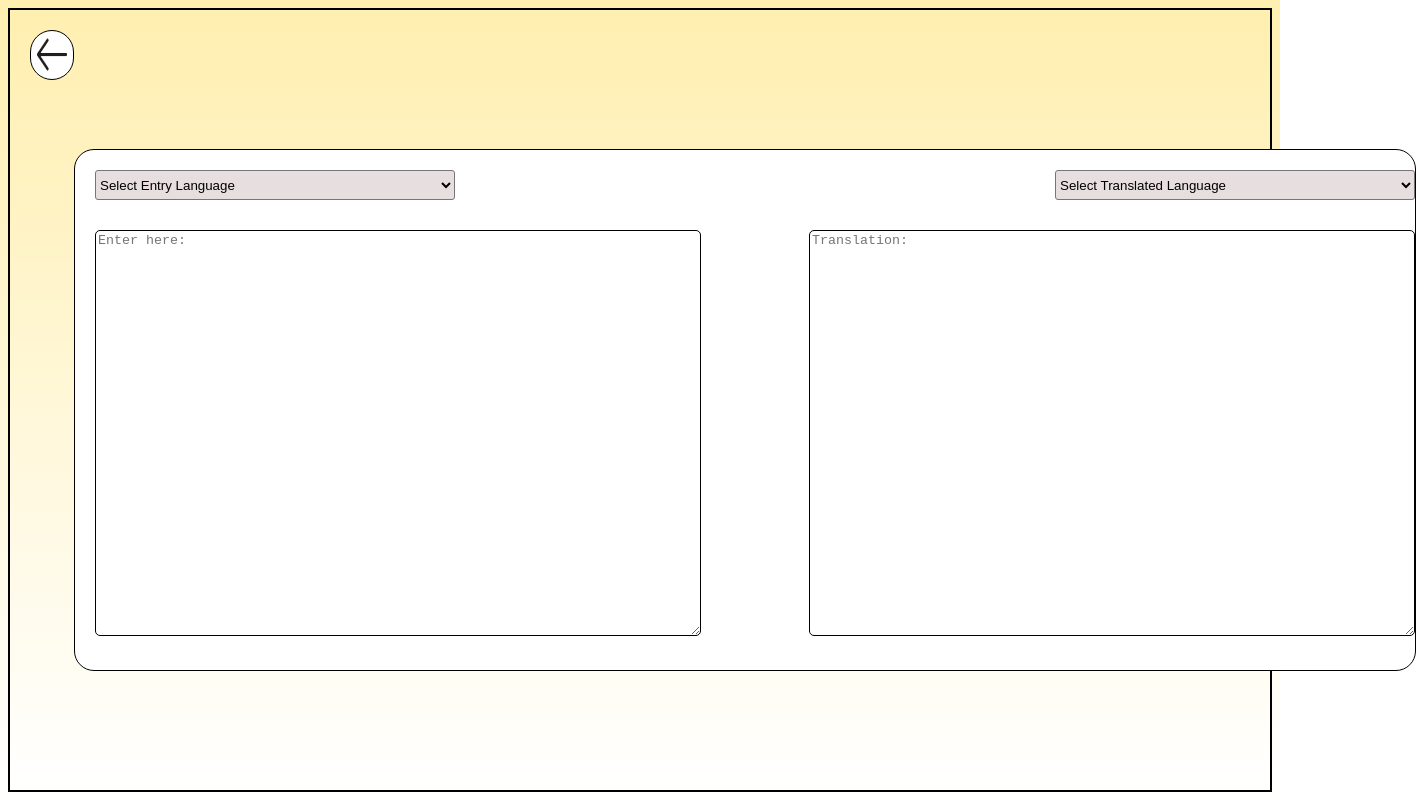
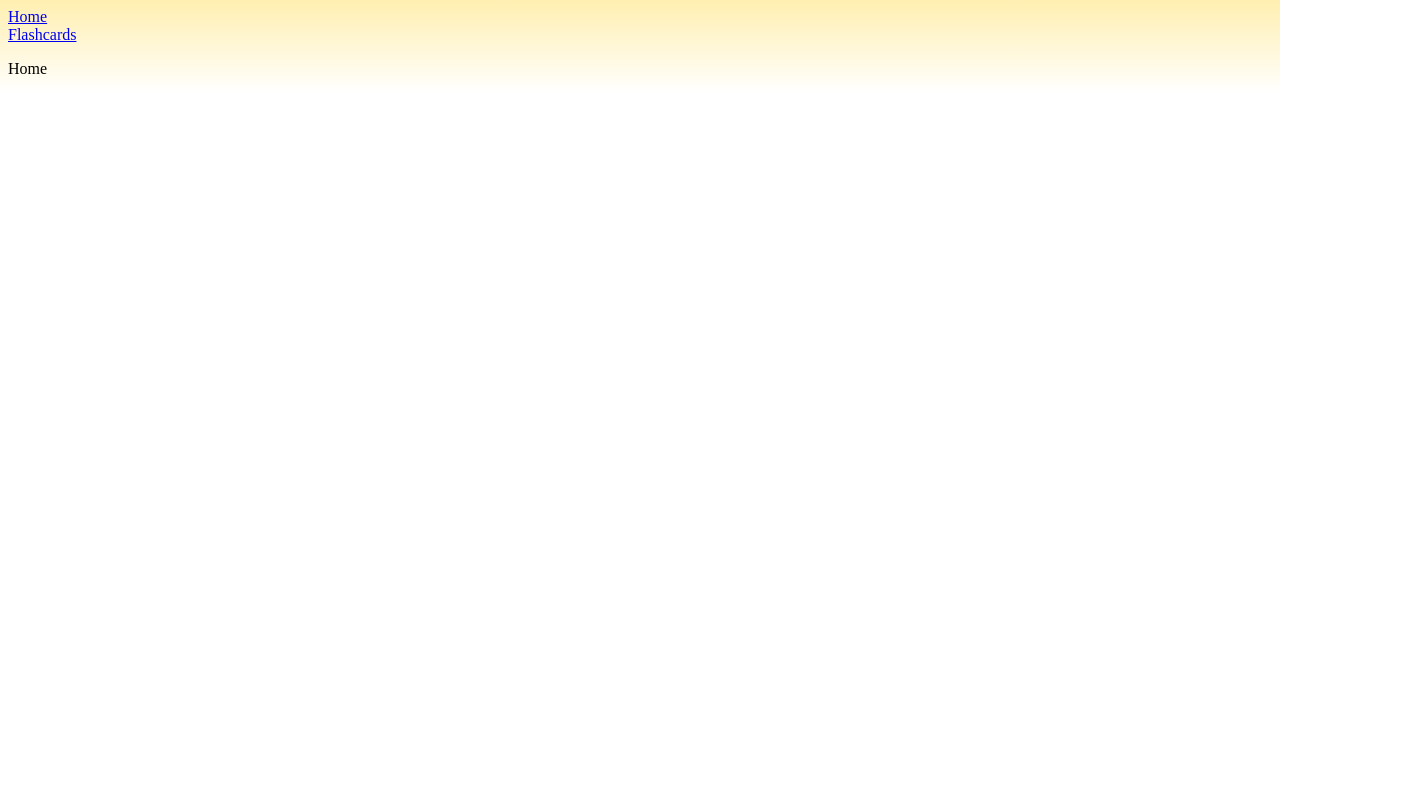
Before and after one commit to sahaurja/HELIO_FE, a React (Vite) app in the folder flip-fe/: page / in a window 1280 px wide. Shown: the whole page, 1416 px wide, since content can reach past the window. Built offline with nearby package versions, Linux system fonts and the light colour scheme.

Commit message:
succeswsful merge

```diff
--- a/flip-fe/src/App.jsx
+++ b/flip-fe/src/App.jsx
@@ -1,19 +1,20 @@
 import './App.css'
 import Flashcard from './components/Flashcard'
 import Home from './pages/Home'
-import FlashcardView from './pages/FlashcardView'
 import Navbar from './components/Navbar'
-import {BrowserRouter as Router, Routes, Route} from "react-router-dom"
+import Translator from './pages/Translator'
+import { BrowserRouter as Router, Routes, Route } from 'react-router-dom'
 
 function App() {
   return (
     <>
-      <Navbar/>
+      <Navbar />
       <Router>
-          <Routes>
-              <Route path = "/" element = {<Home/>}/>
-              <Route path = "/flashcards" element = {<Flashcard/>}/>
-          </Routes>
+        <Routes>
+          <Route path="/" element={<Home />} />
+          <Route path="/flashcards" element={<Flashcard />} />
+          <Route path="/translate" element={<Translator />} />
+        </Routes>
       </Router>
     </>
   )
--- a/flip-fe/src/main.jsx
+++ b/flip-fe/src/main.jsx
@@ -1,16 +1,10 @@
-import React, { StrictMode} from 'react'
+import React, { StrictMode } from 'react'
 import { createRoot } from 'react-dom/client'
 import './index.css'
 import App from './App.jsx'
-import { HashRouter as Router, Routes, Route } from 'react-router-dom'
-import Translator from './pages/Translator.jsx'
 
 createRoot(document.getElementById('root')).render(
   <StrictMode>
-    <Router>
-      <Routes>
-        <Route path="/" element={<Translator/>}> </Route>
-      </Routes>
-    </Router>
+    <App />
   </StrictMode>,
 )
--- a/flip-fe/src/pages/Translator.jsx
+++ b/flip-fe/src/pages/Translator.jsx
@@ -1,6 +1,6 @@
 import React, {Router} from 'react';
 import './Translator.css'
-import Arrow from '../../public/arrow.png'
+// import Arrow from '../../public/arrow.png'
 import {useEffect, useState} from 'react';
 
 function Translator() {
@@ -47,7 +47,7 @@ function Translator() {
   return(
     <div className='gradient-background'>
 <button type="button" className ='back-button'>
-<img className = "back-arrow" src={Arrow} alt="back-arrow" />
+{/* <img className = "back-arrow" src={Arrow} alt="back-arrow" /> */}
 </button>
 <div className='translator-base'>
     <div className='translator-language-base'>
```
